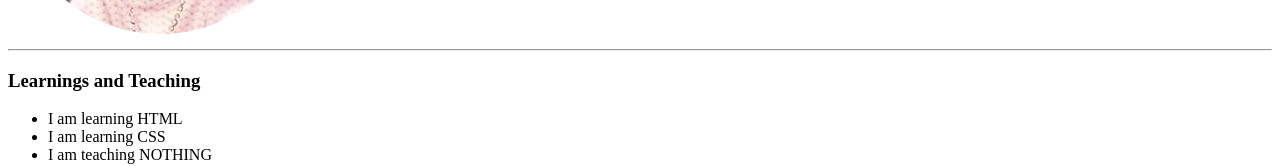
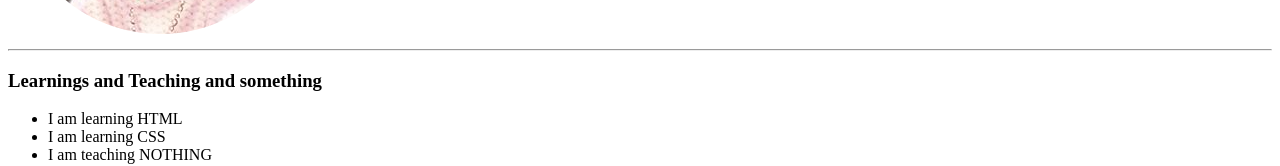
Before and after one commit to KechiEbite/5---Fifth-HTML-Assignment, a plain HTML site: page index.html in a window 1280 px wide. Shown: the part 276-442 px from the top of the page. Drawn offline with Linux system fonts and the light colour scheme.

Commit message:
Update index.html

```diff
--- a/index.html
+++ b/index.html
@@ -17,7 +17,7 @@
         </tr>
     </table>
     <hr>
-    <h3>Learnings and Teaching</h3>
+    <h3>Learnings and Teaching and something</h3>
     <ul>
         <li>I am learning HTML</li>
         <li>I am learning CSS</li>
```
